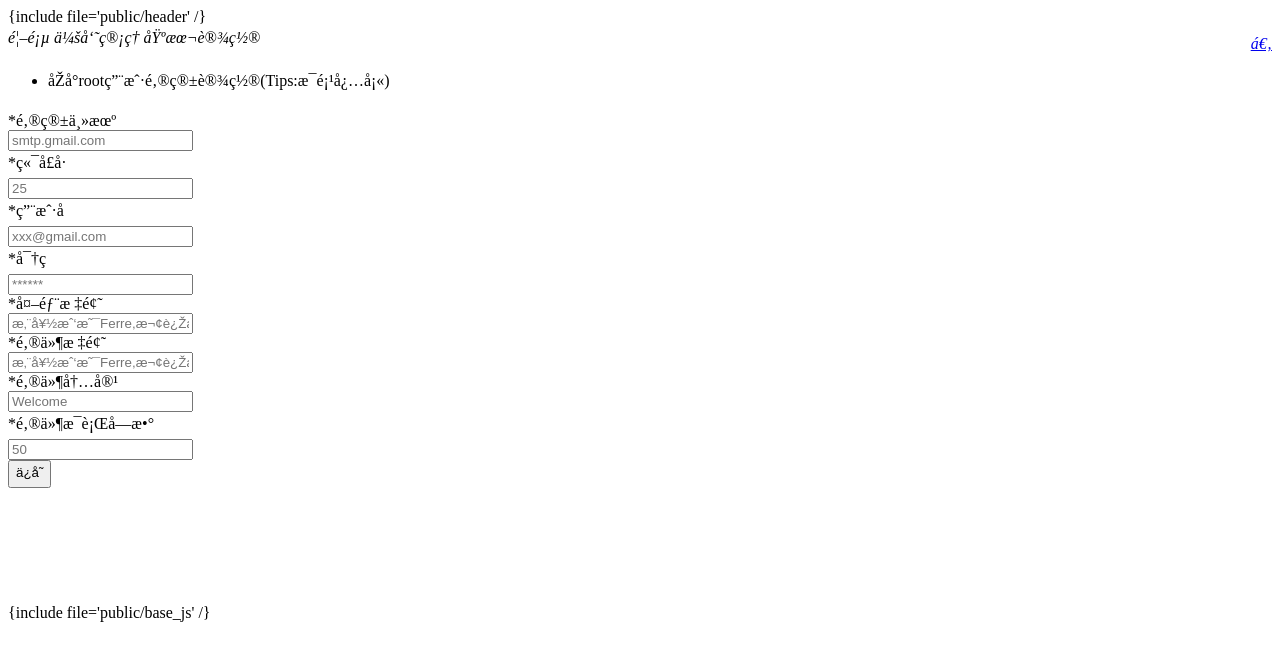
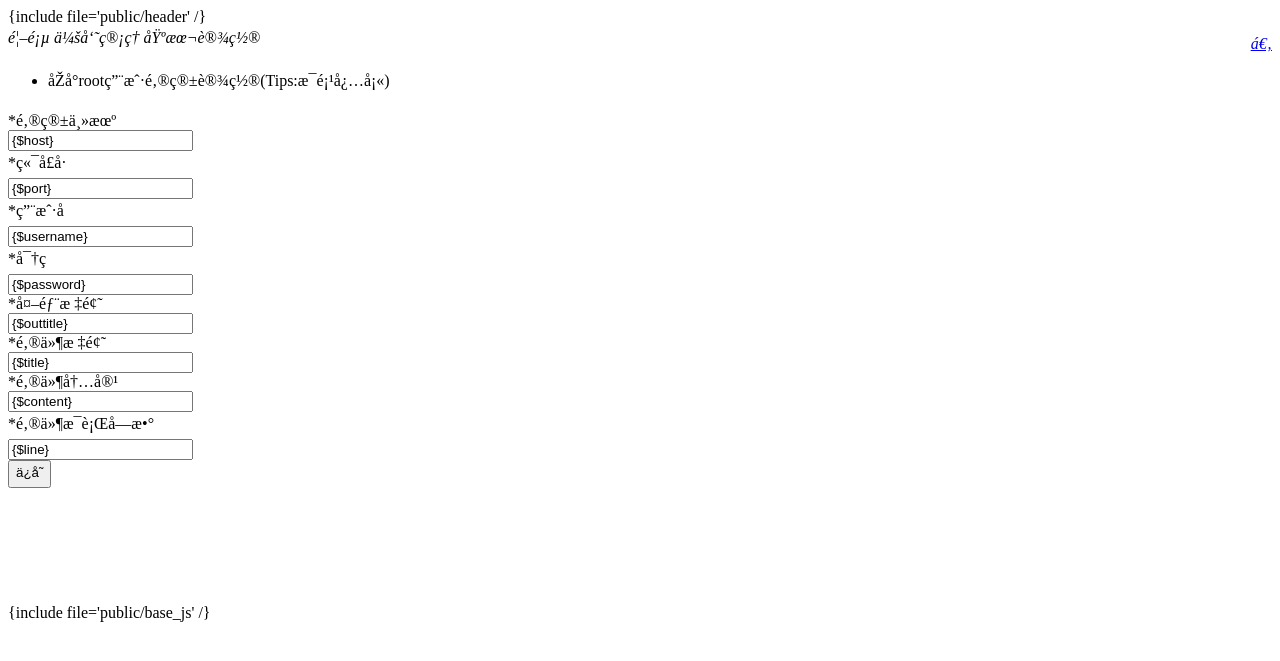
Before and after one commit to FerreWagner/gitHubAction, a PHP site: page /DbName/app/admin/view/mailer/admin.html in a window 1280 px wide. Shown: the top 661 px of the page. Run offline with PHP 8.4, Linux system fonts and the light colour scheme.

Commit message:
admin email view success

```diff
--- a/app/admin/common/Mail.php
+++ b/app/admin/common/Mail.php
@@ -6,7 +6,7 @@
 
 class Mail extends Controller
 {
-    #TIPS:QQ有幸需要做代理邮件的开启，且密码自动生成
+    #TIPS:QQ邮箱需要做代理邮件的开启，且密码自动生成
     #TIPS:当调用邮件服务类时,初始化设置为：getParam(); init();content();setXml();后台使用服务时，调用replay和send方法；
 
 
--- a/app/admin/view/mailer/admin.html
+++ b/app/admin/view/mailer/admin.html
@@ -22,7 +22,7 @@
                                 <span class='x-red'>*</span>邮箱主机
                             </label>
                             <div class="layui-input-block">
-                                <input type="text" name="host" autocomplete="off" placeholder="smtp.gmail.com" class="layui-input" value="">
+                                <input type="text" name="host" autocomplete="off" placeholder="smtp.gmail.com" class="layui-input" value="{$host}">
                             </div>
                         </div>
                         <div class="layui-form-item">
@@ -30,7 +30,7 @@
                                 <span class='x-red'>*</span>端口号
                             </label>
                             <div class="layui-input-block">
-                                <input type="text" name="port" autocomplete="off" placeholder="25" class="layui-input" value="">
+                                <input type="text" name="port" autocomplete="off" placeholder="25" class="layui-input" value="{$port}">
                             </div>
                         </div>
                         <div class="layui-form-item">
@@ -38,7 +38,7 @@
                                 <span class='x-red'>*</span>用户名
                             </label>
                             <div class="layui-input-block">
-                                <input type="text" name="username" autocomplete="off" placeholder="xxx@gmail.com" class="layui-input" value="">
+                                <input type="text" name="username" autocomplete="off" placeholder="xxx@gmail.com" class="layui-input" value="{$username}">
                             </div>
                         </div>
                         <div class="layui-form-item">
@@ -46,7 +46,7 @@
                                 <span class='x-red'>*</span>密码
                             </label>
                             <div class="layui-input-block">
-                                <input type="text" name="password" autocomplete="off" placeholder="******" class="layui-input" value="">
+                                <input type="text" name="password" autocomplete="off" placeholder="******" class="layui-input" value="{$password}">
                             </div>
                         </div>
                         <div class="layui-form-item">
@@ -54,7 +54,7 @@
                                 <span class='x-red'>*</span>外部标题
                             </label>
                             <div class="layui-input-block">
-                                <input type="text" name="outtitle" autocomplete="off" placeholder="您好我是Ferre,欢迎注册Alexa_Admin后台" class="layui-input" value="">
+                                <input type="text" name="outtitle" autocomplete="off" placeholder="您好我是Ferre,欢迎注册Alexa_Admin后台" class="layui-input" value="{$outtitle}">
                             </div>
                         </div>
                         <div class="layui-form-item">
@@ -62,7 +62,7 @@
                                 <span class='x-red'>*</span>邮件标题
                             </label>
                             <div class="layui-input-block">
-                                <input type="text" name="title" autocomplete="off" placeholder="您好我是Ferre,欢迎注册Alexa_Admin后台" class="layui-input" value="">
+                                <input type="text" name="title" autocomplete="off" placeholder="您好我是Ferre,欢迎注册Alexa_Admin后台" class="layui-input" value="{$title}">
                             </div>
                         </div>
                         <div class="layui-form-item">
@@ -70,7 +70,7 @@
                                 <span class='x-red'>*</span>邮件内容
                             </label>
                             <div class="layui-input-block">
-                                <input type="text" name="content" autocomplete="off" placeholder="Welcome" class="layui-input" value="">
+                                <input type="text" name="content" autocomplete="off" placeholder="Welcome" class="layui-input" value="{$content}">
                             </div>
                         </div>
 
@@ -79,7 +79,7 @@
                                 <span class='x-red'>*</span>邮件每行字数
                             </label>
                             <div class="layui-input-block">
-                                <input type="text" name="line" autocomplete="off" placeholder="50" class="layui-input" value="">
+                                <input type="text" name="line" autocomplete="off" placeholder="50" class="layui-input" value="{$line}">
                             </div>
                         </div>
 
--- a/public/admin_mail.xml
+++ b/public/admin_mail.xml
@@ -1,2 +1,2 @@
 <?xml version="1.0" encoding="UTF-8"?>
-<admin><host>smtp.163.com</host><port>25</port><username>18408229270@163.com</username><password>wh1234</password><outtitle>您好,我是Alexa-Admin的管理员Ferre</outtitle><title>您好,我是Alexa-Admin的管理员Ferre</title><content>Welcome To Alexa-Admin</content><line>50</line></admin>
+<admin><host>smtp.163.com</host><port>25</port><username>18408229270@163.com</username><password>ferre</password><outtitle>您好,我是Alexa-Admin的管理员Ferre</outtitle><title>您好,我是Alexa-Admin的管理员Ferre</title><content>Welcome To Alexa-Admin</content><line>50</line></admin>
```
Also changed, not shown: app/admin/controller/Mailer.php (+12 -0 lines), runtime/temp/b5aeb624fb3475b371eb0114d25e1798.php (+9 -9 lines), 1 other file.
